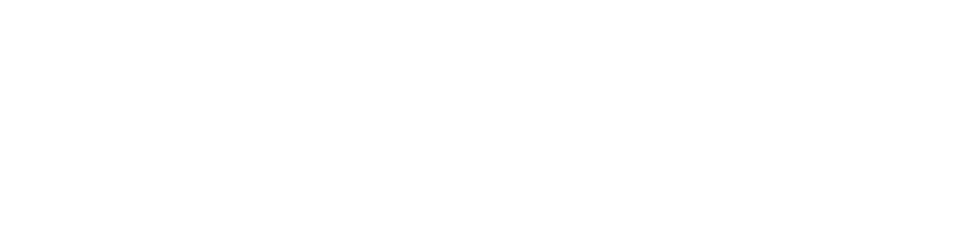
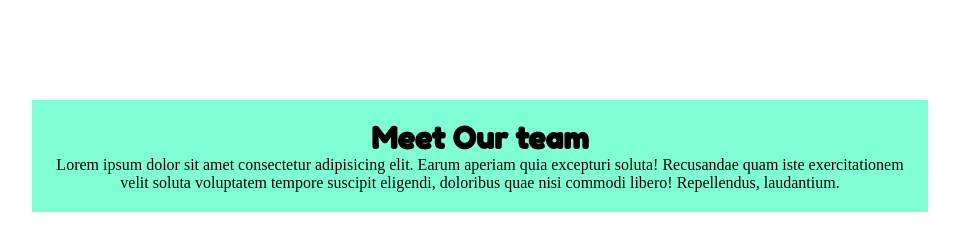
Before and after one commit to Gius993/html-css-float-cards, a plain HTML site: page index.html in a window 1280 px wide. Shown: the whole page, without its empty margins (160-1119 px from the left). Drawn offline with Linux system fonts and the light colour scheme.

Commit message:
preparazione struttura

```diff
--- a/css/style.css
+++ b/css/style.css
@@ -3,3 +3,21 @@
 	padding: 0;
 	box-sizing: border-box;
 }
+
+h1{font-family: 'Fredoka One', cursive; ;
+	font-size: 30px;
+
+}
+
+.container{
+	width: 70%;
+	margin: auto;
+	background-color: aquamarine;
+}
+
+.title{
+ text-align: center;
+ margin-top: 100px;
+ padding: 20px;
+
+}
--- a/index.html
+++ b/index.html
@@ -15,9 +15,20 @@
 		<meta http-equiv="X-UA-Compatible" content="IE=edge">
 		<meta name="viewport" content="width=device-width, initial-scale=1.0">
 		<title>Document</title>
+		<link rel="preconnect" href="https://fonts.googleapis.com">
+	<link rel="preconnect" href="https://fonts.gstatic.com" crossorigin>
+	<link href="https://fonts.googleapis.com/css2?family=Fredoka+One&display=swap" rel="stylesheet">
+
 	</head>
 	<body>
+		<div class="container">
+			<section class="title">
+				<h1>Meet Our team</h1>
+				<p>Lorem ipsum dolor sit amet consectetur adipisicing elit. Earum aperiam quia excepturi soluta! Recusandae quam iste exercitationem velit soluta voluptatem tempore suscipit eligendi, doloribus quae nisi commodi libero! Repellendus, laudantium.</p>
 
+			</section>
+
+		</div>
 	</body>
 	</html>
 </body>
```
